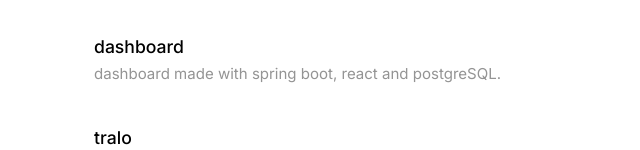
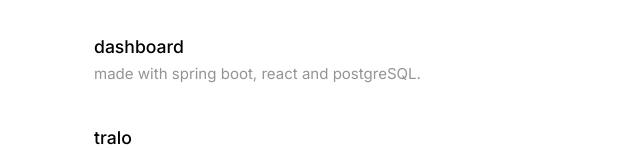
Before and after one commit to AnujSharma141/portfolio, a Gatsby site: page / in a window 1280 px wide. Shown: the part 1020-1170 px from the top of the page, without its empty margins (226-866 px from the left). Built offline with nearby package versions, Linux system fonts and the light colour scheme; Gatsby itself is replaced by a stand-in of ours; a web font is replaced by a local one.

Commit message:
fix: project description!

```diff
--- a/src/data/projects.js
+++ b/src/data/projects.js
@@ -12,7 +12,7 @@
     text: "dashboard",
     url: "https://springbootreact.netlify.app/",
     description:
-      "dashboard made with spring boot, react and postgreSQL.",
+      "made with spring boot, react and postgreSQL.",
     image: "https://i.ibb.co/VmsCrhd/Image-3.png",
     color: "#E8EBFF",
     button: "#2F5B8D",
```
